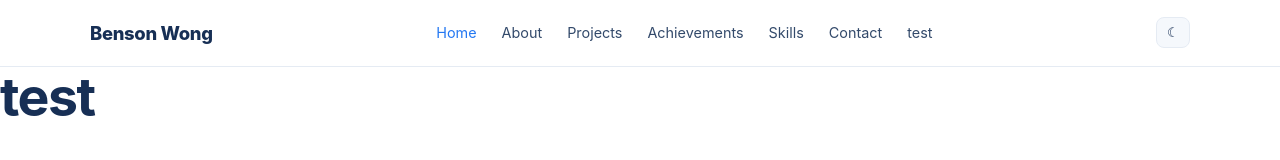
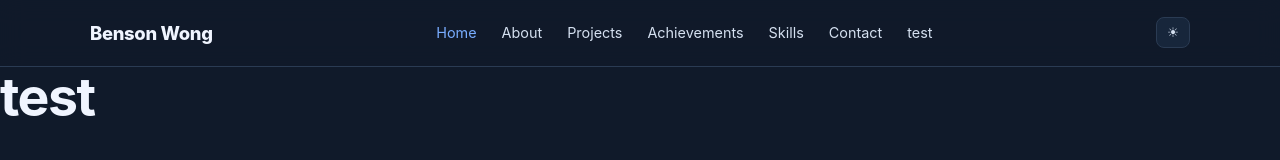
Before and after one commit to BensonWong1012/bensonwong1012.github.io, a plain HTML site: page test.html in a window 1280 px wide. Both pictures are taken after a click on the button "Toggle dark mode". Drawn offline with Linux system fonts and the light colour scheme.

Commit message:
Implement theme toggle and reveal animations
Added JavaScript for theme toggle and scroll to top functionality.

```diff
--- a/test.html
+++ b/test.html
@@ -210,4 +210,19 @@
 <body>
   <h1>test</h1>
 </body>
+<script>
+  <!--languageToggle.addEventListener('click', changeLanguage);-->
+  themeToggle.addEventListener('click', () => {
+    document.body.classList.toggle('dark');
+    themeToggle.textContent = document.body.classList.contains('dark') ? '☀' : '☾';
+  });
+  const revealObserver = new IntersectionObserver(entries => entries.forEach(entry => {
+    if (entry.isIntersecting) { entry.target.classList.add('visible'); revealObserver.unobserve(entry.target); }
+  }), { threshold: 0.12 });
+  document.querySelectorAll('.hero-grid > div, .about-panel, .skills-panel, .quick-panel, #projects, #achievements, .contact-banner').forEach(el => { el.classList.add('reveal'); revealObserver.observe(el); });
+  const topButton = document.createElement('button');
+  topButton.className = 'back-top'; topButton.textContent = '↑'; topButton.setAttribute('aria-label','Back to top'); document.body.appendChild(topButton);
+  window.addEventListener('scroll', () => topButton.classList.toggle('show', window.scrollY > 400));
+  topButton.addEventListener('click', () => window.scrollTo({top:0, behavior:'smooth'}));
+</script>
 </html>
```
